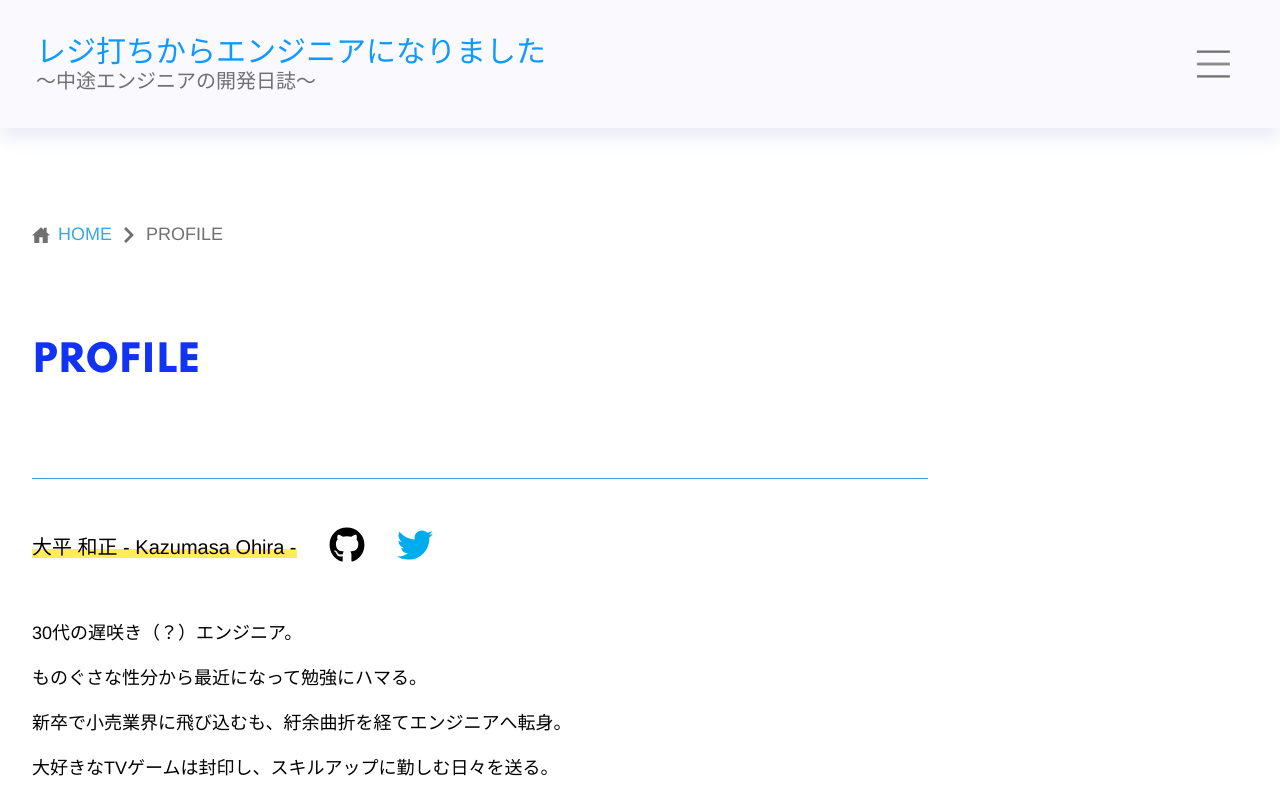
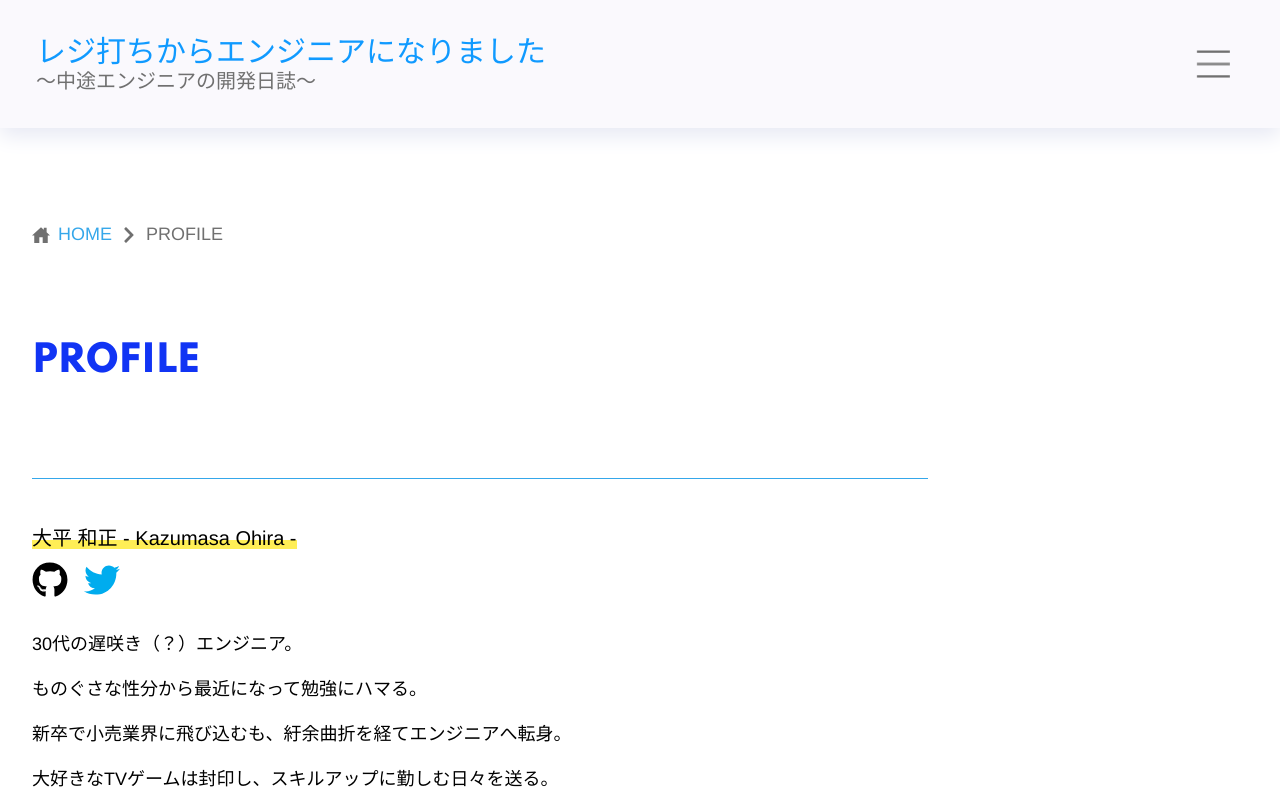
Before and after one commit to Kazoo1122/nextjs-blog, a Next.js app: page /profile in a window 1280 px wide. Shown: the top 800 px of the page. Built offline with nearby package versions, Linux system fonts and the light colour scheme; a web font is replaced by a local one.

Commit message:
CSS修正

```diff
--- a/pages/profile.tsx
+++ b/pages/profile.tsx
@@ -24,6 +24,8 @@ const Profile = () => {
           <div className={styles.container_box}>
             <h3 className={styles.my_name_text}>
               <span>大平 和正 - Kazumasa Ohira -</span>
+            </h3>
+            <div className={styles.account_area}>
               <Link href={'https://github.com/Kazoo1122/'}>
                 <a>
                   <FaGithub size={36} className={styles.profile_icon} />
@@ -34,7 +36,7 @@ const Profile = () => {
                   <FaTwitter size={36} color={'#00acee'} className={styles.profile_icon} />
                 </a>
               </Link>
-            </h3>
+            </div>
             <p>
               30代の遅咲き（？）エンジニア。
               <br />
--- a/styles/module/components/layout.module.scss
+++ b/styles/module/components/layout.module.scss
@@ -96,9 +96,9 @@
     width: 100%;
     height: 0;
     transition-property: height;
-    transition-duration: 1.2s;
+    transition-duration: 0.8s;
     transition-delay: 0s;
-    transition-timing-function: ease-in-out;
+    transition-timing-function: ease-out;
 
     ul {
       display: block;
@@ -131,7 +131,7 @@
   }
   //メインのコンテンツを表示するエリア(childrenが格納されるところ)
   .main_area {
-    margin: 12px 12px;
+    margin: 12px;
   }
 }
 
@@ -149,12 +149,12 @@
     padding: 0 24px;
   }
   .title_text {
-    font-size: 20px;
+    font-size: 18px;
     width: 400px;
   }
   //サブタイトルテキスト
   .subtitle_text {
-    font-size: 18px;
+    font-size: 16px;
   }
 
   .hamburger_btn {
--- a/styles/module/pages/profile.module.scss
+++ b/styles/module/pages/profile.module.scss
@@ -3,15 +3,17 @@
 .profile_wrapper {
   .my_name_text {
     @include import.font-size(lg);
-    margin-bottom: 48px;
-    line-height: 32px;
+    margin-bottom: 12px;
     span {
       @include import.marker();
     }
-    .profile_icon {
-      margin-left: 32px;
-      line-height: 32px;
-    }
+  }
+  .account_area{
+    display: flex;
+    justify-content: flex-start;
+    flex-direction: row;
+    column-gap: 16px;
+    margin-bottom: 24px;
   }
   h4 {
     font: 800 36px Spartan;
```
